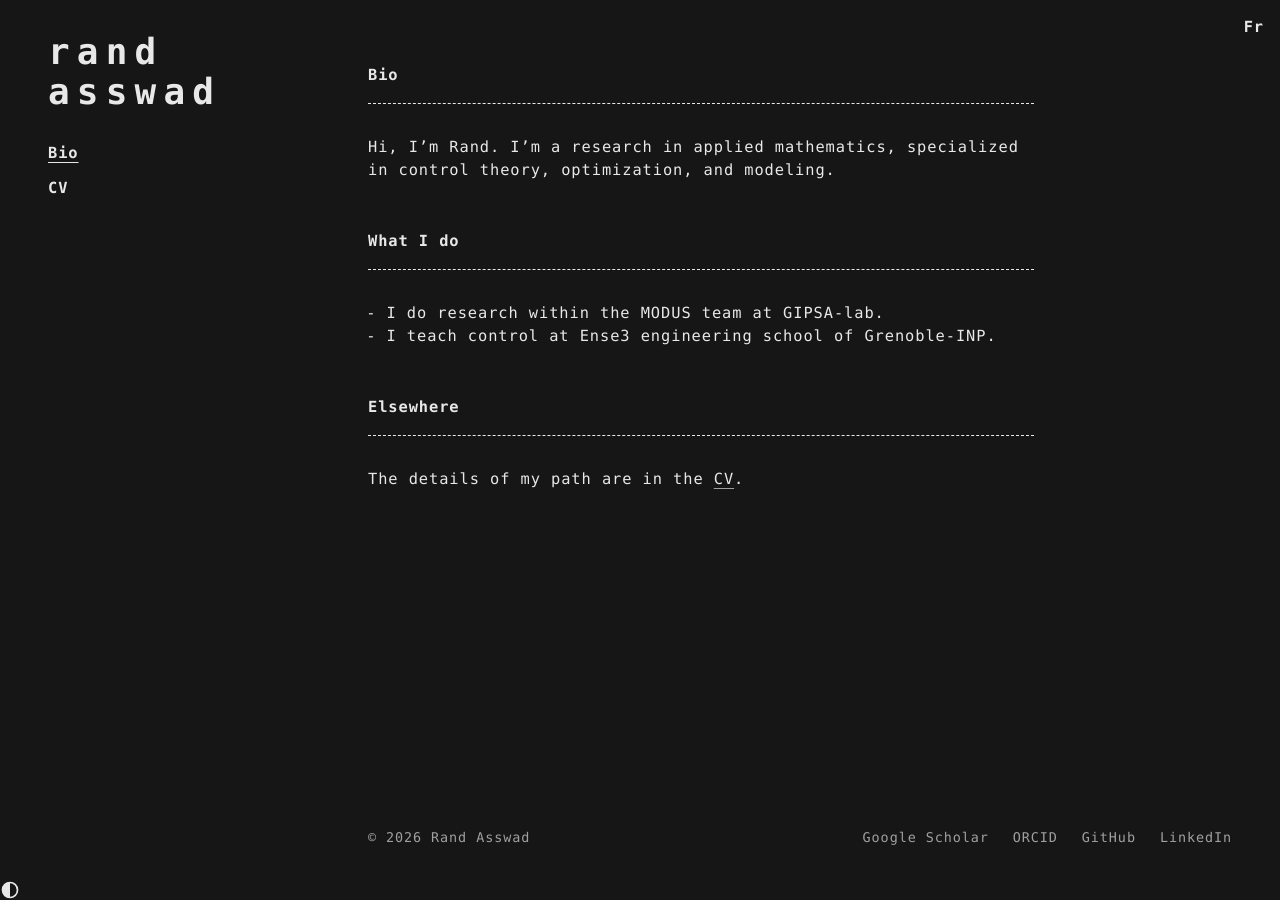
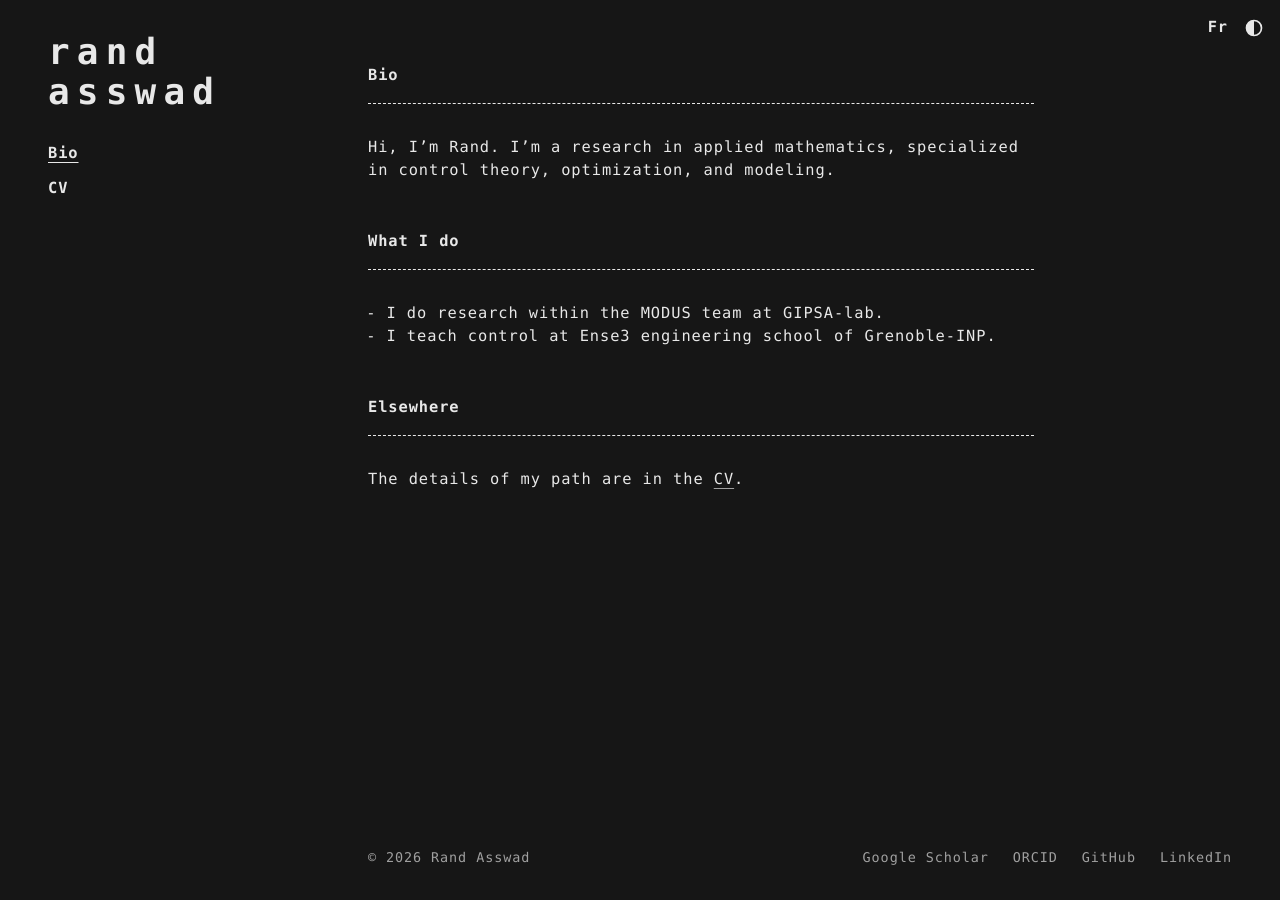
Before and after one commit to rand-asswad/website-v2, a Jekyll site: the page built from _src/index.md, in a window 1280 px wide. Built offline with Jekyll 4.4.1, drawn with Linux system fonts in a browser that asks for light colours.

Commit message:
Created site controls wrapper for language and theme switchers

```diff
--- a/_src/_includes/header.html
+++ b/_src/_includes/header.html
@@ -1,11 +1,4 @@
 {%- assign home = site.pages | where: "ref", "home" | where: "lang", page.lang | first -%}
-{%- assign ui = site.data.i18n[page.lang] -%}
-<button class="theme-toggle" type="button" aria-label="{{ ui.theme_toggle }}">
-  <svg width="20" height="20" viewBox="0 0 24 24" aria-hidden="true">
-    <circle cx="12" cy="12" r="9" fill="none" stroke="currentColor" stroke-width="2"/>
-    <path d="M12 3a9 9 0 0 0 0 18z" fill="currentColor"/>
-  </svg>
-</button>
 <header class="site-header">
   <a class="site-title" href="{{ home.url | default: '/' | relative_url }}">{{ site.title }}</a>
   {%- include nav.html %}
--- /dev/null
+++ b/_src/_includes/theme-toggle.html
@@ -0,0 +1,7 @@
+{%- assign ui = site.data.i18n[page.lang] -%}
+<button class="theme-toggle" type="button" aria-label="{{ ui.theme_toggle }}">
+  <svg width="20" height="20" viewBox="0 0 24 24" aria-hidden="true">
+    <circle cx="12" cy="12" r="9" fill="none" stroke="currentColor" stroke-width="2"/>
+    <path d="M12 3a9 9 0 0 0 0 18z" fill="currentColor"/>
+  </svg>
+</button>
--- a/_src/_layouts/base.html
+++ b/_src/_layouts/base.html
@@ -9,7 +9,10 @@
   <a class="skip-link" href="#main">{{ ui.skip_to_content }}</a>
   <div class="site">
     {%- include header.html %}
-    {%- include lang-switch.html %}
+    <div class="site-controls">
+      {%- include lang-switch.html %}
+      {%- include theme-toggle.html %}
+    </div>
     <main id="main" class="site-main">
       {{ content }}
     </main>
--- a/_src/_sass/components/_lang-switch.scss
+++ b/_src/_sass/components/_lang-switch.scss
@@ -2,10 +2,11 @@
 
 // Top corner of the reading direction (right in LTR, left in RTL)
 .lang-switch {
-  position: absolute;
-  inset-block-start: $space;
-  inset-inline-end: $space;
-  z-index: 10;
+  // no need, the `.site-controls` wrapper class handles positioning
+  //position: absolute;
+  //inset-block-start: $space;
+  //inset-inline-end: $space;
+  //z-index: 10;
 
   &__list {
     display: flex;
--- a/_src/_sass/layout/_header.scss
+++ b/_src/_sass/layout/_header.scss
@@ -27,6 +27,6 @@
 
   // keep clear of the language switch on narrow screens
   @include respond-below($md) {
-    padding-inline-end: $space * 4;
+    padding-inline-end: $space * 6;
   }
 }
--- a/_src/_sass/layout/_layout.scss
+++ b/_src/_sass/layout/_layout.scss
@@ -24,3 +24,15 @@
       "footer";
   }
 }
+
+
+// Top corner of the reading direction: language switch + theme toggle
+.site-controls {
+  position: absolute;
+  inset-block-start: $space;
+  inset-inline-end: $space;
+  z-index: 10;
+  display: flex;
+  align-items: center;
+  gap: $space;
+}
```
